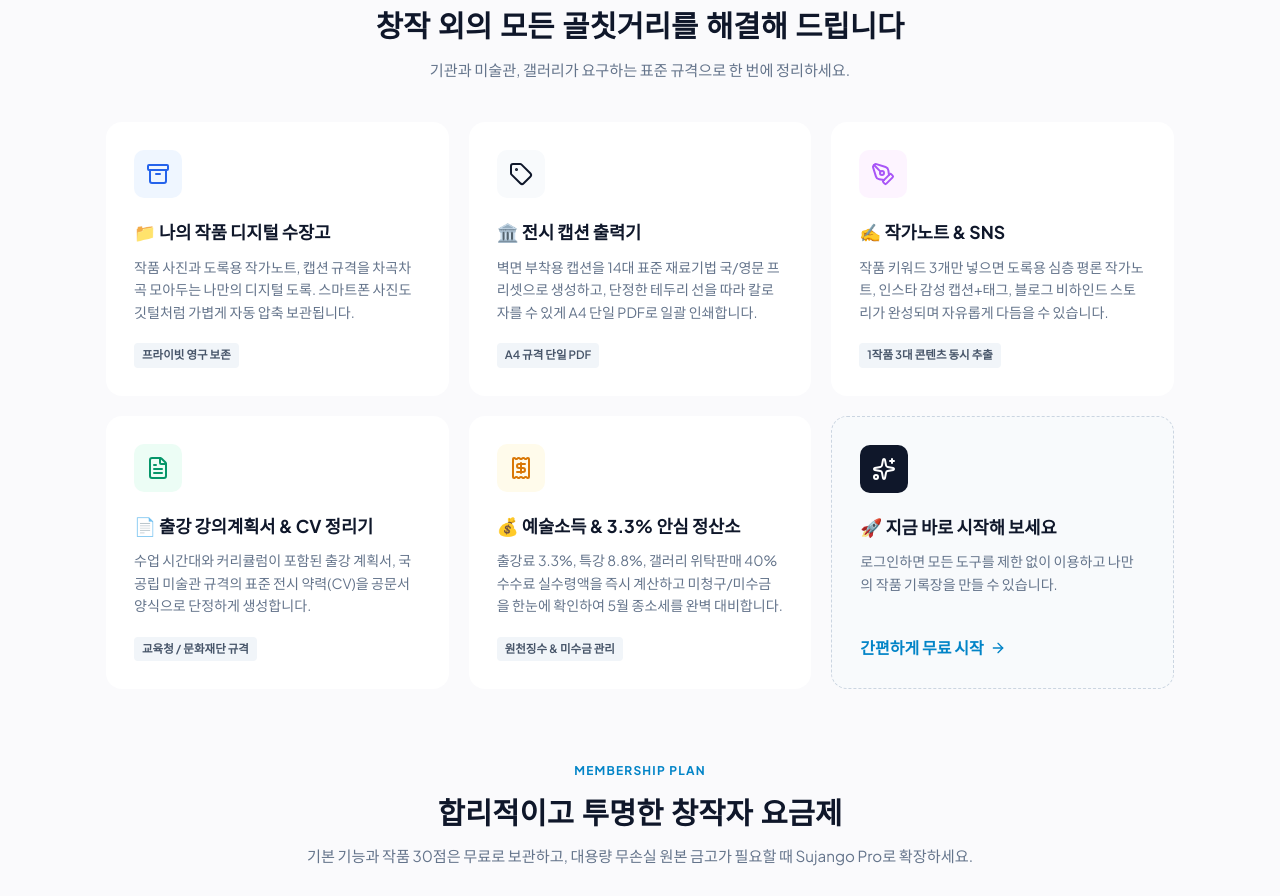
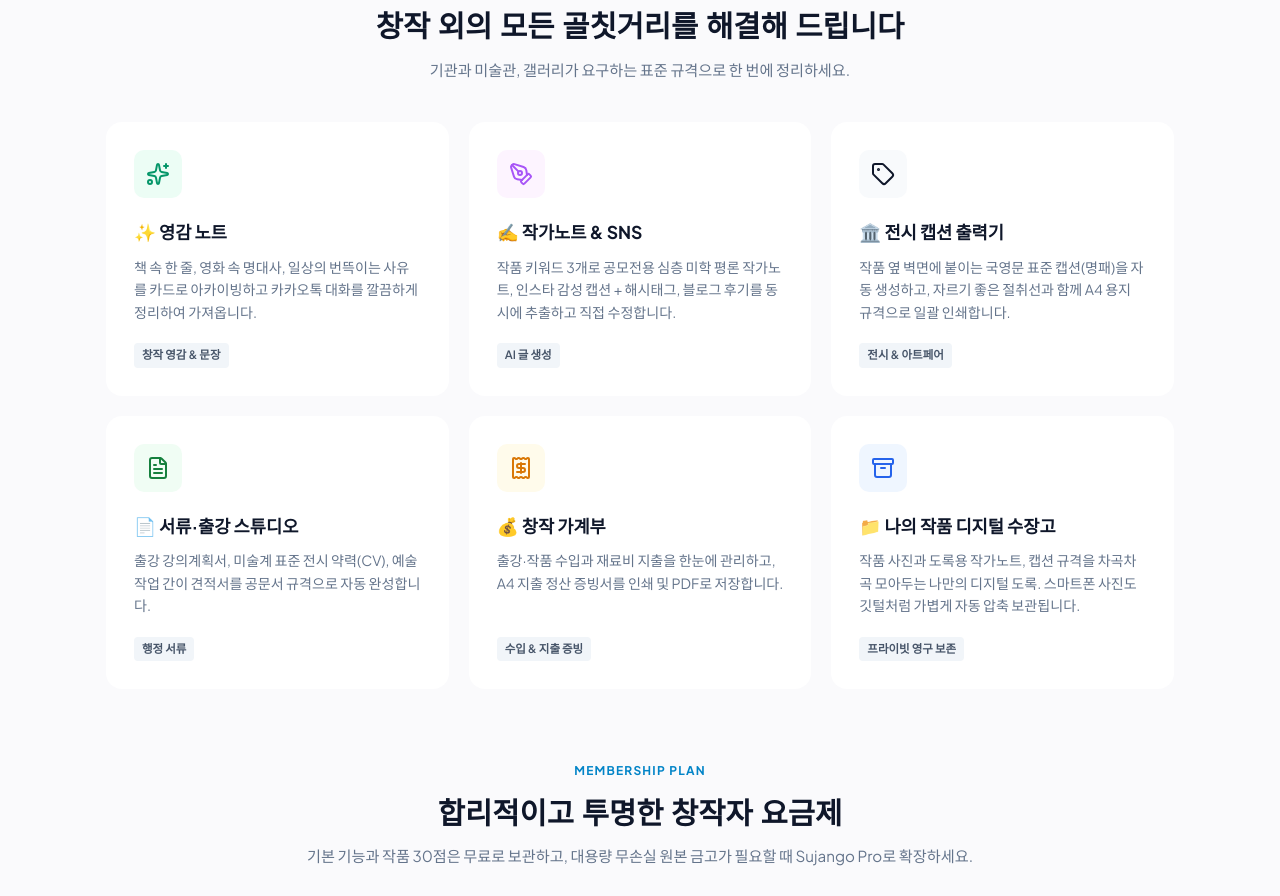
Before and after one commit to ARA3827/sujango, a React (Vite) app: page / in a window 1280 px wide. Shown: the part 940-1836 px from the top of the page. Built offline with nearby package versions, Linux system fonts and the light colour scheme; no server answers; a web font is replaced by a local one.

Commit message:
feat: align landing page feature cards 100% with dashboard workspace tools

```diff
--- a/src/components/LandingPage.jsx
+++ b/src/components/LandingPage.jsx
@@ -82,7 +82,72 @@ export default function LandingPage({ onOpenLogin, onExploreGuest, onOpenPricing
         </div>
 
         <div className="landing-feature-grid">
-          {/* 기능 1 */}
+          {/* 기능 1: 영감 노트 */}
+          <div className="feature-showcase-card" onClick={onExploreGuest}>
+            <div className="feature-icon-box" style={{ background: '#ECFDF5', color: '#059669' }}>
+              <Sparkles size={24} />
+            </div>
+            <h4>✨ 영감 노트</h4>
+            <p>
+              책 속 한 줄, 영화 속 명대사, 일상의 번뜩이는 사유를 카드로 아카이빙하고
+              카카오톡 대화를 깔끔하게 정리하여 가져옵니다.
+            </p>
+            <div className="feature-tag">창작 영감 & 문장</div>
+          </div>
+
+          {/* 기능 2: 작가노트 & SNS */}
+          <div className="feature-showcase-card" onClick={onExploreGuest}>
+            <div className="feature-icon-box" style={{ background: '#FDF4FF', color: '#A855F7' }}>
+              <PenTool size={24} />
+            </div>
+            <h4>✍️ 작가노트 & SNS</h4>
+            <p>
+              작품 키워드 3개로 공모전용 심층 미학 평론 작가노트, 인스타 감성 캡션 + 해시태그,
+              블로그 후기를 동시에 추출하고 직접 수정합니다.
+            </p>
+            <div className="feature-tag">AI 글 생성</div>
+          </div>
+
+          {/* 기능 3: 전시 캡션 출력기 */}
+          <div className="feature-showcase-card" onClick={onExploreGuest}>
+            <div className="feature-icon-box" style={{ background: '#F8FAFC', color: '#0F172A' }}>
+              <Tag size={24} />
+            </div>
+            <h4>🏛️ 전시 캡션 출력기</h4>
+            <p>
+              작품 옆 벽면에 붙이는 국영문 표준 캡션(명패)을 자동 생성하고,
+              자르기 좋은 절취선과 함께 A4 용지 규격으로 일괄 인쇄합니다.
+            </p>
+            <div className="feature-tag">전시 & 아트페어</div>
+          </div>
+
+          {/* 기능 4: 서류·출강 스튜디오 */}
+          <div className="feature-showcase-card" onClick={onExploreGuest}>
+            <div className="feature-icon-box" style={{ background: '#F0FDF4', color: '#15803D' }}>
+              <FileText size={24} />
+            </div>
+            <h4>📄 서류·출강 스튜디오</h4>
+            <p>
+              출강 강의계획서, 미술계 표준 전시 약력(CV), 예술 작업 간이 견적서를
+              공문서 규격으로 자동 완성합니다.
+            </p>
+            <div className="feature-tag">행정 서류</div>
+          </div>
+
+          {/* 기능 5: 창작 가계부 */}
+          <div className="feature-showcase-card" onClick={onExploreGuest}>
+            <div className="feature-icon-box" style={{ background: '#FFFBEB', color: '#D97706' }}>
+              <Receipt size={24} />
+            </div>
+            <h4>💰 창작 가계부</h4>
+            <p>
+              출강·작품 수입과 재료비 지출을 한눈에 관리하고,
+              A4 지출 정산 증빙서를 인쇄 및 PDF로 저장합니다.
+            </p>
+            <div className="feature-tag">수입 & 지출 증빙</div>
+          </div>
+
+          {/* 기능 6: 나의 작품 디지털 수장고 */}
           <div className="feature-showcase-card" onClick={onExploreGuest}>
             <div className="feature-icon-box" style={{ background: '#EFF6FF', color: '#2563EB' }}>
               <Archive size={24} />
@@ -93,73 +158,6 @@ export default function LandingPage({ onOpenLogin, onExploreGuest, onOpenPricing
               스마트폰 사진도 깃털처럼 가볍게 자동 압축 보관됩니다.
             </p>
             <div className="feature-tag">프라이빗 영구 보존</div>
-          </div>
-
-          {/* 기능 2 */}
-          <div className="feature-showcase-card" onClick={onExploreGuest}>
-            <div className="feature-icon-box" style={{ background: '#F8FAFC', color: '#0F172A' }}>
-              <Tag size={24} />
-            </div>
-            <h4>🏛️ 전시 캡션 출력기</h4>
-            <p>
-              벽면 부착용 캡션을 14대 표준 재료기법 국/영문 프리셋으로 생성하고,
-              단정한 테두리 선을 따라 칼로 자를 수 있게 A4 단일 PDF로 일괄 인쇄합니다.
-            </p>
-            <div className="feature-tag">A4 규격 단일 PDF</div>
-          </div>
-
-          {/* 기능 3 */}
-          <div className="feature-showcase-card" onClick={onExploreGuest}>
-            <div className="feature-icon-box" style={{ background: '#FDF4FF', color: '#A855F7' }}>
-              <PenTool size={24} />
-            </div>
-            <h4>✍️ 작가노트 & SNS</h4>
-            <p>
-              작품 키워드 3개만 넣으면 도록용 심층 평론 작가노트, 인스타 감성 캡션+태그,
-              블로그 비하인드 스토리가 완성되며 자유롭게 다듬을 수 있습니다.
-            </p>
-            <div className="feature-tag">1작품 3대 콘텐츠 동시 추출</div>
-          </div>
-
-          {/* 기능 4 */}
-          <div className="feature-showcase-card" onClick={onExploreGuest}>
-            <div className="feature-icon-box" style={{ background: '#ECFDF5', color: '#059669' }}>
-              <FileText size={24} />
-            </div>
-            <h4>📄 출강 강의계획서 & CV 정리기</h4>
-            <p>
-              수업 시간대와 커리큘럼이 포함된 출강 계획서, 국공립 미술관 규격의
-              표준 전시 약력(CV)을 공문서 양식으로 단정하게 생성합니다.
-            </p>
-            <div className="feature-tag">교육청 / 문화재단 규격</div>
-          </div>
-
-          {/* 기능 5 */}
-          <div className="feature-showcase-card" onClick={onExploreGuest}>
-            <div className="feature-icon-box" style={{ background: '#FFFBEB', color: '#D97706' }}>
-              <Receipt size={24} />
-            </div>
-            <h4>💰 예술소득 & 3.3% 안심 정산소</h4>
-            <p>
-              출강료 3.3%, 특강 8.8%, 갤러리 위탁판매 40% 수수료 실수령액을 즉시 계산하고
-              미청구/미수금을 한눈에 확인하여 5월 종소세를 완벽 대비합니다.
-            </p>
-            <div className="feature-tag">원천징수 & 미수금 관리</div>
-          </div>
-
-          {/* 안내 카드 */}
-          <div className="feature-showcase-card callout" onClick={onOpenLogin}>
-            <div className="feature-icon-box" style={{ background: '#0F172A', color: '#FFFFFF' }}>
-              <Sparkles size={24} />
-            </div>
-            <h4>🚀 지금 바로 시작해 보세요</h4>
-            <p>
-              로그인하면 모든 도구를 제한 없이 이용하고 나만의 작품 기록장을 만들 수 있습니다.
-            </p>
-            <div style={{ marginTop: '1rem', display: 'flex', alignItems: 'center', gap: '6px', fontWeight: 600, color: '#0284C7' }}>
-              <span>간편하게 무료 시작</span>
-              <ArrowRight size={16} />
-            </div>
           </div>
         </div>
       </section>
```
